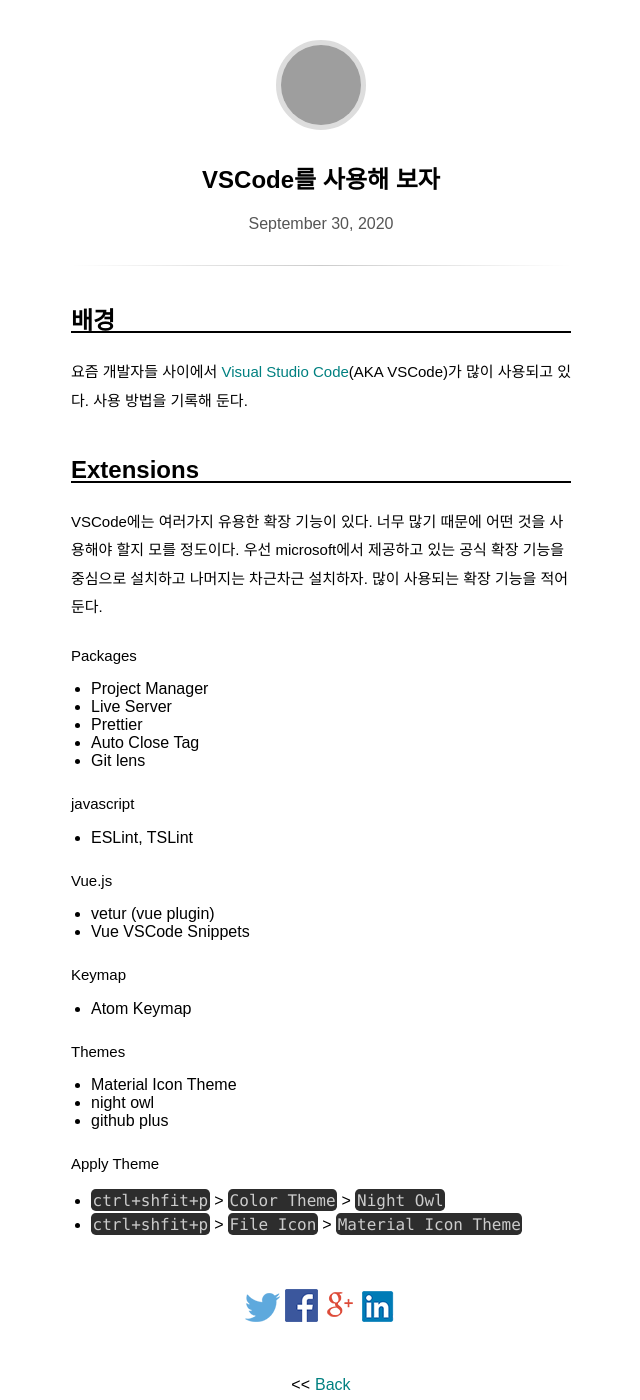
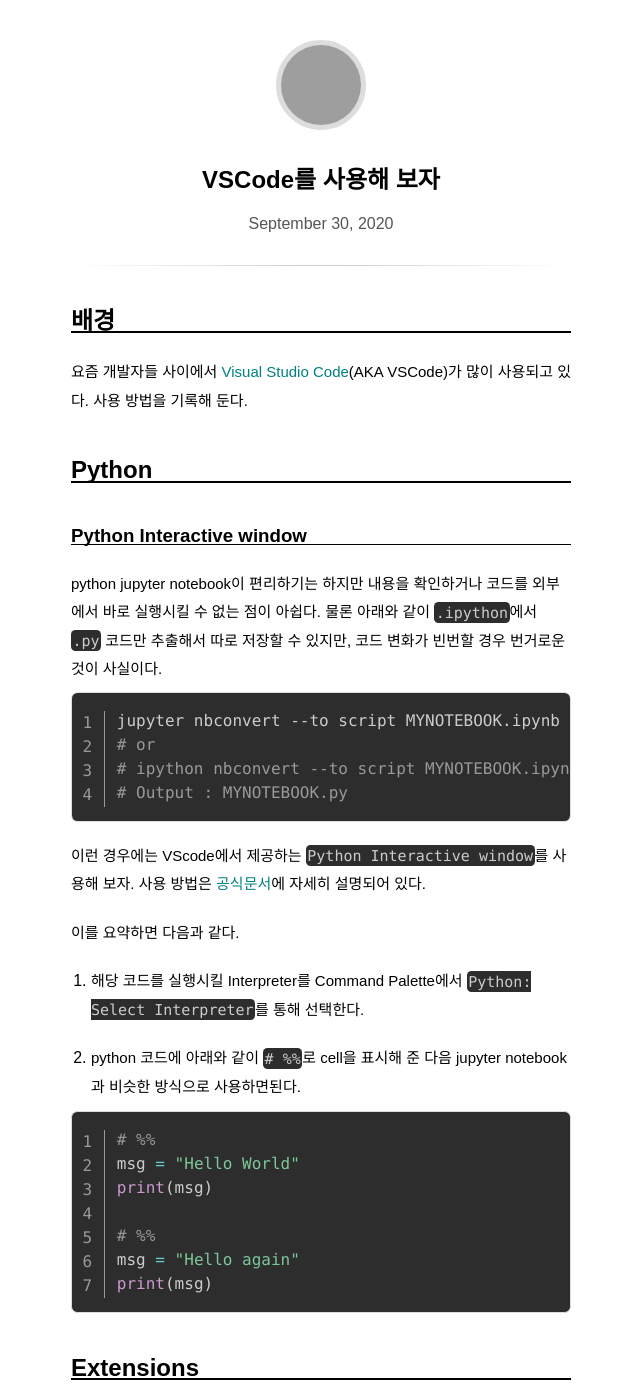
Before and after one commit to pinedance/blog, a Jekyll site: the page built from _posts/2020/07-12/2020-09-30-vscode.md, in a window 1280 px wide and 1400 px high. Shown: the whole window, without its empty margins (319-959 px from the left). Built offline with Jekyll 4.4.1, drawn with Linux system fonts in a browser that asks for light colours; some web fonts are replaced; comment, search, counter and statistics services are not loaded; some of the changed text lies outside the part shown; grey boxes are pictures that could not be loaded.

Commit message:
UPDATE last post

````diff
--- a/_posts/2020/07-12/2020-09-30-vscode.md
+++ b/_posts/2020/07-12/2020-09-30-vscode.md
@@ -8,6 +8,38 @@
 ## 배경
 
 요즘 개발자들 사이에서 [Visual Studio Code](https://code.visualstudio.com/)(AKA VSCode)가 많이 사용되고 있다. 사용 방법을 기록해 둔다.
+
+## Python
+
+### Python Interactive window
+
+python jupyter notebook이 편리하기는 하지만 내용을 확인하거나 코드를 외부에서 바로 실행시킬 수 없는 점이 아쉽다. 물론 아래와 같이 `.ipython`에서 `.py` 코드만 추출해서 따로 저장할 수 있지만, 코드 변화가 빈번할 경우 번거로운 것이 사실이다.
+
+```bash
+jupyter nbconvert --to script MYNOTEBOOK.ipynb
+# or
+# ipython nbconvert --to script MYNOTEBOOK.ipynb
+# Output : MYNOTEBOOK.py
+```
+
+이런 경우에는 VScode에서 제공하는 `Python Interactive window`를 사용해 보자. 사용 방법은 [공식문서](https://code.visualstudio.com/docs/python/jupyter-support-py)에 자세히 설명되어 있다.
+
+이를 요약하면 다음과 같다.
+
+1. 해당 코드를 실행시킬 Interpreter를 Command Palette에서 `Python: Select Interpreter`를 통해 선택한다.
+
+2. python 코드에 아래와 같이 `# %%`로 cell을 표시해 준 다음 jupyter notebook과 비슷한 방식으로 사용하면된다.
+
+```python
+# %%
+msg = "Hello World"
+print(msg)
+
+# %%
+msg = "Hello again"
+print(msg)
+```
+
 
 ## Extensions
 
@@ -38,3 +70,27 @@
 Apply Theme
 * `ctrl+shfit+p` > `Color Theme` > `Night Owl`
 * `ctrl+shfit+p` > `File Icon` > `Material Icon Theme`
+
+## Issues
+
+### SSL 문제로 extensions을 설치할 수 없을 때
+
+settings.json file에서 아래와 같이 처리해 준다.
+
+```json
+# settings.json
+"http.proxyStrictSSL": false,
+"http.proxyAuthorization": null,
+```
+
+이와 같이 해도 설치되지 않는다면 무슨 문제인지 확인해 볼 필요가 있다. CLI 환경에서 아래와 같이 직접 시도해 보자. extension은 [공식 marketplace](https://marketplace.visualstudio.com/VSCode)에서 찾을 수 있다.
+
+```bash
+# code --install-extension EXTENSIONNAME
+code --install-extension ms-python.python
+```
+
+
+REF
+* [stackoverflow](https://stackoverflow.com/questions/36506539/how-do-i-get-visual-studio-code-to-trust-our-self-signed-proxy-certificate)
+* [code.visualstudio.com/docs/setup/network](https://code.visualstudio.com/docs/setup/network)
````
